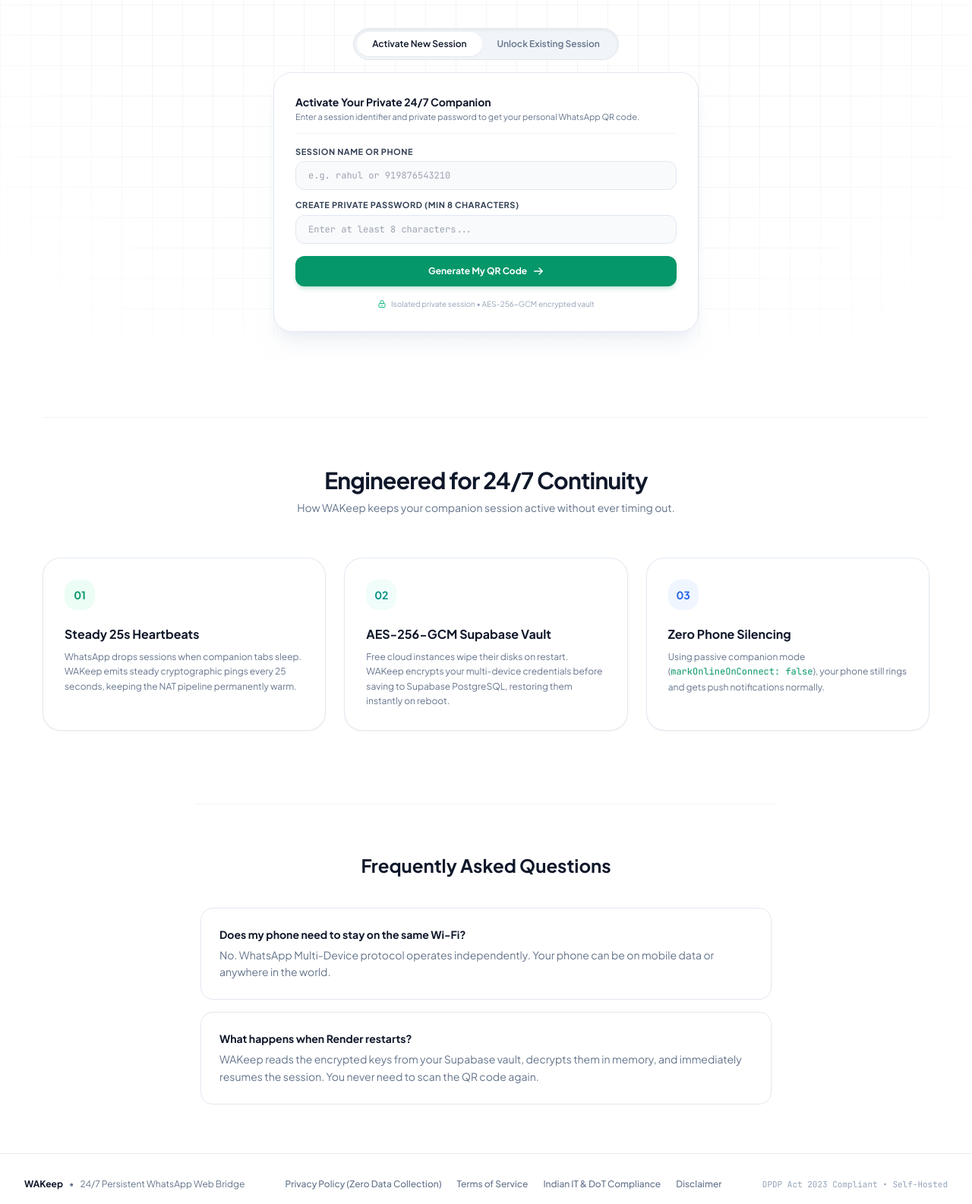
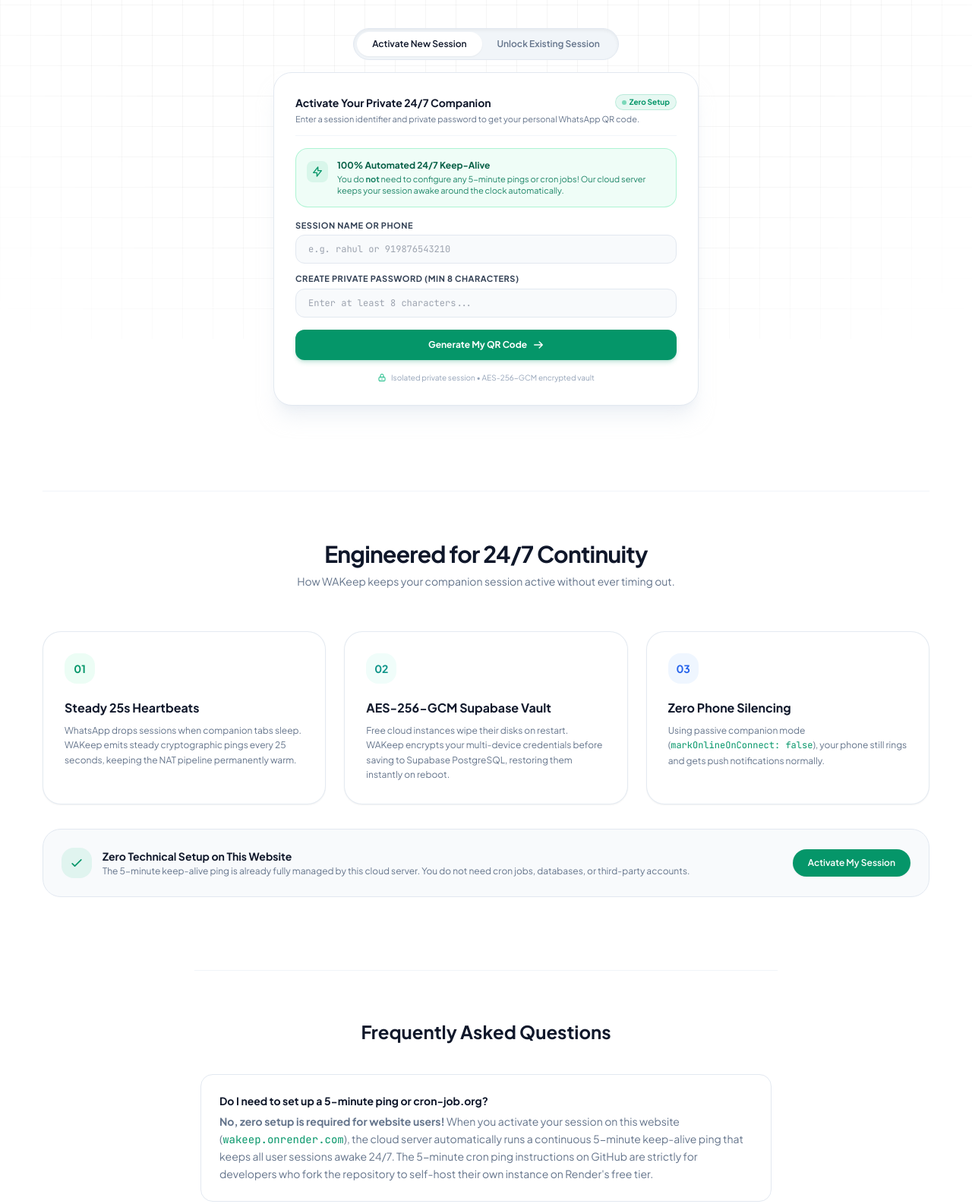
Before and after one commit to Littleboyhk/WAKeep, a website: page public/index.html in a window 1280 px wide. Shown: the part 354-1939 px from the top of the page at 76% size. Drawn offline with nearby package versions, Linux system fonts and the light colour scheme.

Commit message:
docs: clarify that 24/7 keep-alive is 100% automated for website users and 5-min ping is only for self-hosters

```diff
--- a/public/index.html
+++ b/public/index.html
@@ -238,8 +238,31 @@
       <!-- FORM 1: CREATE NEW SESSION (Get Fresh QR) -->
       <div id="createSessionForm" class="bg-white dark:bg-slate-900 border border-slate-200 dark:border-slate-800 rounded-3xl p-6 sm:p-7 shadow-xl shadow-slate-200/50 dark:shadow-black/60 space-y-4 transition">
         <div class="text-left border-b border-slate-100 dark:border-slate-800 pb-3">
-          <h3 class="text-sm font-bold text-slate-900 dark:text-white">Activate Your Private 24/7 Companion</h3>
-          <p class="text-[11px] text-slate-500 dark:text-slate-400 mt-0.5">Enter a session identifier and private password to get your personal WhatsApp QR code.</p>
+          <div class="flex items-center justify-between">
+            <h3 class="text-sm font-bold text-slate-900 dark:text-white">Activate Your Private 24/7 Companion</h3>
+            <span class="inline-flex items-center gap-1 px-2 py-0.5 rounded-full text-[10px] font-bold bg-emerald-500/10 text-emerald-600 dark:text-emerald-400 border border-emerald-500/20">
+              <span class="w-1.5 h-1.5 rounded-full bg-emerald-500 animate-pulse"></span>
+              Zero Setup
+            </span>
+          </div>
+          <p class="text-[11px] text-slate-500 dark:text-slate-400 mt-1">Enter a session identifier and private password to get your personal WhatsApp QR code.</p>
+        </div>
+
+        <!-- Zero Setup / No 5-Min Ping Banner -->
+        <div class="p-3.5 rounded-2xl bg-emerald-50/80 dark:bg-emerald-950/40 border border-emerald-200/90 dark:border-emerald-800/60 flex items-start gap-3 text-left">
+          <div class="w-7 h-7 rounded-lg bg-emerald-500/10 text-emerald-600 dark:text-emerald-400 flex items-center justify-center shrink-0 mt-0.5">
+            <svg class="w-4 h-4" fill="none" stroke="currentColor" viewBox="0 0 24 24">
+              <path stroke-linecap="round" stroke-linejoin="round" stroke-width="2" d="M13 10V3L4 14h7v7l9-11h-7z" />
+            </svg>
+          </div>
+          <div>
+            <div class="flex items-center gap-1.5">
+              <span class="text-xs font-bold text-emerald-800 dark:text-emerald-300">100% Automated 24/7 Keep-Alive</span>
+            </div>
+            <p class="text-[11px] text-emerald-700/90 dark:text-emerald-400/90 mt-0.5 leading-snug">
+              You do <strong>not</strong> need to configure any 5-minute pings or cron jobs! Our cloud server keeps your session awake around the clock automatically.
+            </p>
+          </div>
         </div>
 
         <div class="space-y-3">
@@ -666,6 +689,26 @@
         </div>
 
       </div>
+
+      <!-- Zero Setup Comparison Banner -->
+      <div class="mt-8 p-5 sm:p-6 rounded-3xl bg-slate-50 dark:bg-slate-900/80 border border-slate-200 dark:border-slate-800 flex flex-col sm:flex-row items-start sm:items-center justify-between gap-4">
+        <div class="flex items-center gap-3.5">
+          <div class="w-10 h-10 rounded-2xl bg-emerald-500/10 text-emerald-600 dark:text-emerald-400 flex items-center justify-center shrink-0">
+            <svg class="w-5 h-5" fill="none" stroke="currentColor" viewBox="0 0 24 24">
+              <path stroke-linecap="round" stroke-linejoin="round" stroke-width="2" d="M5 13l4 4L19 7" />
+            </svg>
+          </div>
+          <div>
+            <h4 class="text-sm font-bold text-slate-900 dark:text-white">Zero Technical Setup on This Website</h4>
+            <p class="text-xs text-slate-500 dark:text-slate-400 mt-0.5">
+              The 5-minute keep-alive ping is already fully managed by this cloud server. You do not need cron jobs, databases, or third-party accounts.
+            </p>
+          </div>
+        </div>
+        <button type="button" onclick="scrollToConsole()" class="px-5 py-2.5 rounded-full text-xs font-semibold bg-emerald-600 hover:bg-emerald-500 text-white shadow-sm transition whitespace-nowrap self-end sm:self-auto">
+          Activate My Session
+        </button>
+      </div>
     </section>
 
     <!-- ======================================================================= -->
@@ -676,6 +719,13 @@
 
       <div class="space-y-4 text-xs sm:text-sm px-2">
         <div class="p-6 rounded-2xl bg-white dark:bg-slate-900 border border-slate-200 dark:border-slate-800">
+          <h4 class="font-bold text-slate-900 dark:text-white mb-1.5">Do I need to set up a 5-minute ping or cron-job.org?</h4>
+          <p class="text-slate-500 dark:text-slate-400 leading-relaxed">
+            <strong>No, zero setup is required for website users!</strong> When you activate your session on this website (<code class="text-emerald-600 dark:text-emerald-400 font-mono">wakeep.onrender.com</code>), the cloud server automatically runs a continuous 5-minute keep-alive ping that keeps all user sessions awake 24/7. The 5-minute cron ping instructions on GitHub are strictly for developers who fork the repository to self-host their own instance on Render's free tier.
+          </p>
+        </div>
+
+        <div class="p-6 rounded-2xl bg-white dark:bg-slate-900 border border-slate-200 dark:border-slate-800">
           <h4 class="font-bold text-slate-900 dark:text-white mb-1.5">Does my phone need to stay on the same Wi-Fi?</h4>
           <p class="text-slate-500 dark:text-slate-400 leading-relaxed">
             No. WhatsApp Multi-Device protocol operates independently. Your phone can be on mobile data or anywhere in the world.
@@ -686,6 +736,13 @@
           <h4 class="font-bold text-slate-900 dark:text-white mb-1.5">What happens when Render restarts?</h4>
           <p class="text-slate-500 dark:text-slate-400 leading-relaxed">
             WAKeep reads the encrypted keys from your Supabase vault, decrypts them in memory, and immediately resumes the session. You never need to scan the QR code again.
+          </p>
+        </div>
+
+        <div class="p-6 rounded-2xl bg-white dark:bg-slate-900 border border-slate-200 dark:border-slate-800">
+          <h4 class="font-bold text-slate-900 dark:text-white mb-1.5">Can other visitors see or access my WhatsApp session?</h4>
+          <p class="text-slate-500 dark:text-slate-400 leading-relaxed">
+            <strong>No.</strong> Every user session has its own unique name and is protected by your mandatory 8+ character password. Furthermore, session tokens in the database are encrypted using AES-256-GCM, and real-time WebSocket events are strictly scoped so other users cannot receive your QR code, connection events, or messages.
           </p>
         </div>
       </div>
```
Also changed, not shown: README.md.
